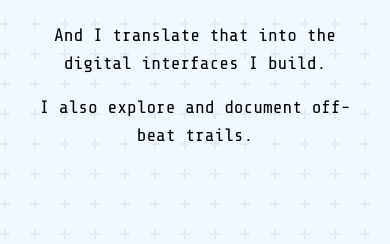
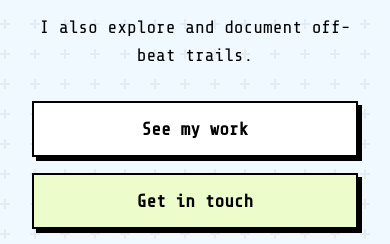
Before and after one commit to shreshthmohan/sm0, a plain HTML site: page index.html in a window 390 px wide. Shown: the part 600-844 px from the top of the page. Drawn offline with nearby package versions, Linux system fonts and the light colour scheme.

Commit message:
Add CTA buttons and adjust header padding for mobile responsiveness

```diff
--- a/index.html
+++ b/index.html
@@ -80,7 +80,9 @@
       </div>
     </nav>
 
-    <header class="h-screen relative overflow-hidden forest-texture bg-sky-50">
+    <header
+      class="py-16 md:h-screen relative overflow-hidden forest-texture bg-sky-50"
+    >
       <div
         class="h-full flex flex-col lg:flex-row items-center justify-center px-8 max-w-3xl mx-auto"
       >
@@ -107,6 +109,22 @@
           <p class="text-lg md:text-xl max-w-2xl mx-auto md:mx-0 md:mt-6 mt-4">
             I also explore and document off-beat trails.
           </p>
+
+          <!-- CTAs Section -->
+          <div class="flex flex-col md:flex-row gap-4 mt-8 md:mt-10">
+            <a
+              href="#tech"
+              class="border-2 border-black bg-white px-6 py-3 text-lg font-bold shadow-[4px_4px_0px_black] transition-all duration-300 hover:translate-y-[-2px] hover:translate-x-[-2px] hover:shadow-[6px_6px_0px_black] active:translate-y-[1px] active:translate-x-[1px] active:shadow-[2px_2px_0px_black] text-center"
+            >
+              See my work
+            </a>
+            <a
+              href="#connect"
+              class="border-2 border-black bg-lime-100 px-6 py-3 text-lg font-bold shadow-[4px_4px_0px_black] transition-all duration-300 hover:translate-y-[-2px] hover:translate-x-[-2px] hover:shadow-[6px_6px_0px_black] hover:bg-lime-50 active:translate-y-[1px] active:translate-x-[1px] active:shadow-[2px_2px_0px_black] text-center"
+            >
+              Get in touch
+            </a>
+          </div>
         </div>
       </div>
     </header>
```
